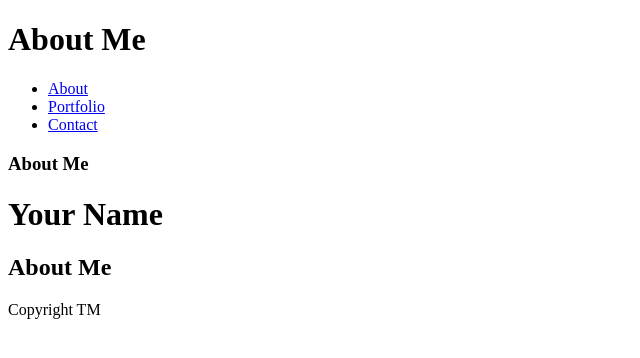
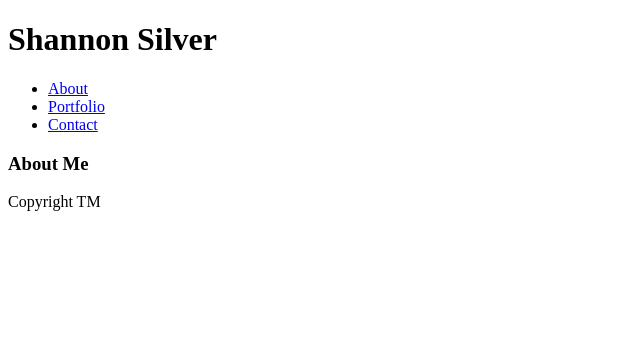
Before and after one commit to silvershan/Basic-Portfolio, a plain HTML site: page index.html in a window 1280 px wide. Shown: the whole page, without its empty margins (0-640 px from the left). Drawn offline with Linux system fonts and the light colour scheme.

Commit message:
initial site files

```diff
--- a/index.html
+++ b/index.html
@@ -1,7 +1,7 @@
 <!DOCTYPE html>
 <html>
 <div class="header">
-    <h1>About Me</h1>
+    <h1>Shannon Silver</h1>
 </div>
 
 <body>
@@ -20,16 +20,6 @@
         </article>
         </section>
 
-
-
-
-</section>
-
-
-    <h1>Your Name</h1>
-    <h2>About Me</h2>
-    <p></p>
-
     <footer>Copyright TM</footer>
 
 </body>
```
Lines whose indentation alone changed are shown as unchanged.
